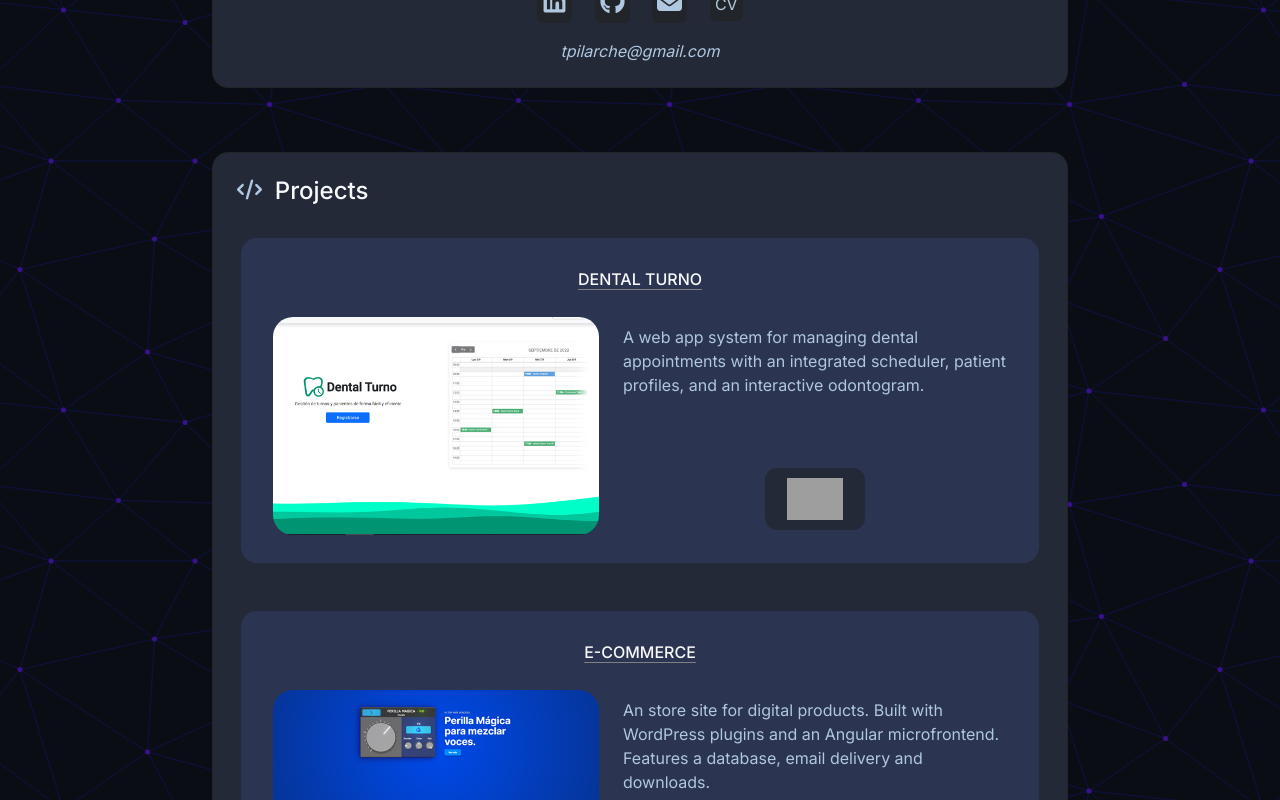
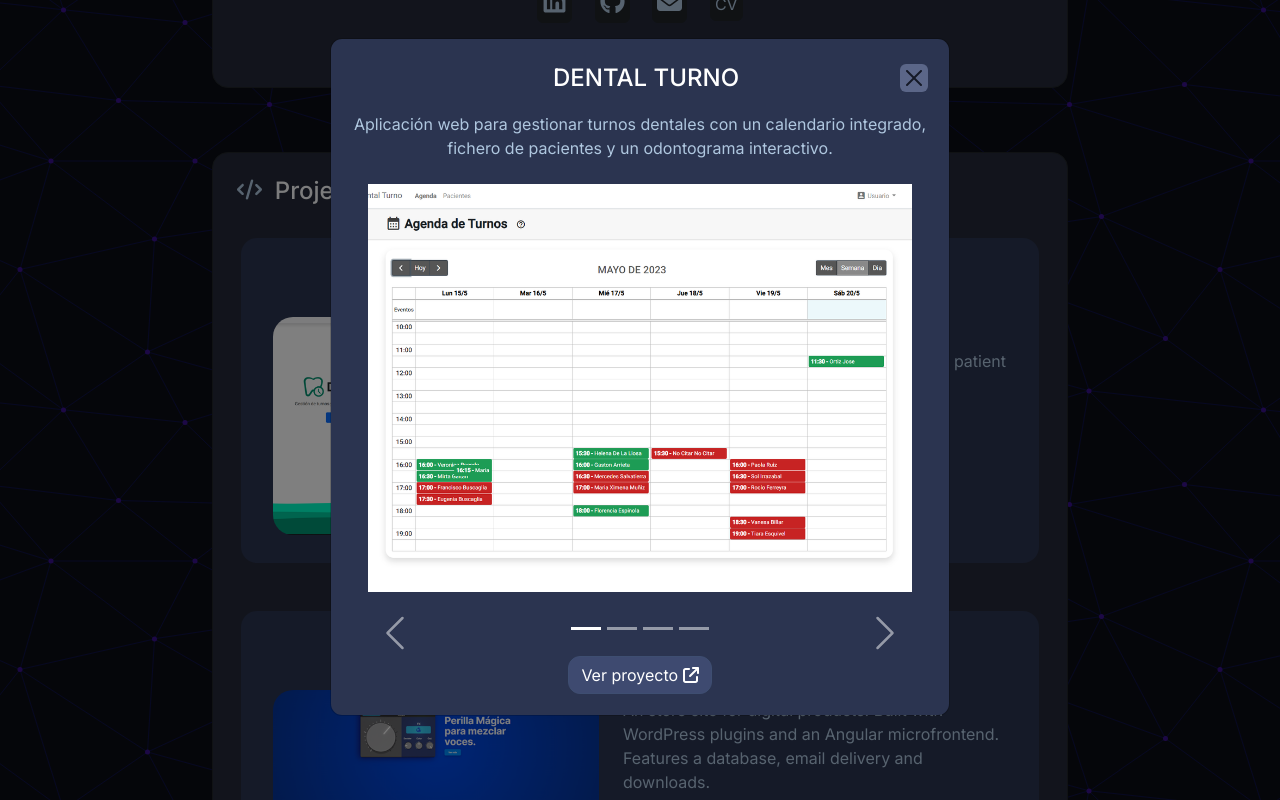
Before and after one commit to tobsailbot/portfolio-projects, a Next.js app: page / in a window 1280 px wide. Both pictures are taken after a click on the element 640 px from the left and 830 px from the top of the page. Shown: the part 430-1230 px from the top of the page. Built offline with nearby package versions, Linux system fonts and the light colour scheme; grey boxes are pictures that could not be loaded.

Commit message:
modal open and close

```diff
--- a/src/app/components/modal.tsx
+++ b/src/app/components/modal.tsx
@@ -1,4 +1,4 @@
-import { useState } from "react";
+import { useState, useEffect } from "react";
 import { Button, Modal } from "react-bootstrap";
 import Carousel from 'react-bootstrap/Carousel';
 import { faArrowUpRightFromSquare, faGraduationCap } from '@fortawesome/free-solid-svg-icons'
@@ -9,14 +9,18 @@ interface ModalBsProps {
     description: string;
     imgs: any;
     url: string;
-    isOpen:boolean;
+    isOpen: boolean; // A function that returns a boolean
+    setIsOpen: (value: boolean) => void; // A function to set isOpen value
 }
 
 const ModalBs = (props: ModalBsProps) => {
   const [show, setShow] = useState(false);
 
-  const handleClose = () => setShow(false);
-  const handleShow = () => setShow(true);
+
+  const handleClose = () => {
+    props.setIsOpen(false);
+  };
+
 
   return (
     <>
@@ -26,36 +30,38 @@ const ModalBs = (props: ModalBsProps) => {
         size="lg"
         aria-labelledby="contained-modal-title-vcenter"
         centered>
+
         <Modal.Header closeButton>
           <Modal.Title id="contained-modal-title-vcenter">
             {props.title}
           </Modal.Title>
         </Modal.Header>
-        <Modal.Body>
-        <p className='about text-center'>
+        <Modal.Body className="mt-0 pt-0 pb-0">
+        <p className='about text-center pb-2'>
           {props.description}
-        </p>
-        <p className='about text-center mb-4'>
-          <Button variant="primary" href={props.url}target='_blank'>
-            Ver proyecto <FontAwesomeIcon icon={faArrowUpRightFromSquare} />
-          </Button>
         </p>
 
           <Carousel>
             {props.imgs.map((imgUrl:any, index:any) => (
               <Carousel.Item key={index}>
                 <img
-                  className="w-100 px-2 m-auto"
+                  className="w-100 px-3 m-auto"
                   src={imgUrl}
                   alt={`Slide ${index + 1}`}
                   style={{ borderRadius: '12px'}}
                 />
-                <Carousel.Caption className="about text-center m-auto w-75 mt-4" style={{maxWidth:'500px'}}>
+                <Carousel.Caption className="about text-center m-auto w-75 mt-2" style={{maxWidth:'500px'}}>
                 </Carousel.Caption>
               </Carousel.Item>
             ))}
           </Carousel>
+
         </Modal.Body>
+        <p className='about text-center mb-3'>
+          <Button variant="primary" href={props.url}target='_blank'>
+            Ver proyecto <FontAwesomeIcon icon={faArrowUpRightFromSquare} />
+          </Button>
+        </p>
 
       </Modal>
     </>
--- a/src/app/css/styles.css
+++ b/src/app/css/styles.css
@@ -109,7 +109,6 @@
 .carousel-caption{
     position: initial !important;
     padding-bottom: 2.2rem !important;
-
 }
 
 .carousel-control-prev{
@@ -130,3 +129,17 @@
     width: 40px !important;
     height: 40px !important;
 }
+
+.modal-dialog{
+    margin-top: 5px !important;
+    margin-bottom: 5px !important;
+}
+
+@media (max-width: 1400px){
+    .modal-dialog {
+        max-width: 620px !important;
+        margin-right: auto;
+        margin-left: auto;
+    }
+
+}
--- a/src/app/page.tsx
+++ b/src/app/page.tsx
@@ -64,12 +64,10 @@ export default function Home() {
   const [isModalOpen, setIsModalOpen] = useState(false);
 
   const handleDivClick = () => {
-    // Update the state to open the modal box
     setIsModalOpen(true);
   };
 
   const handleCloseModal = () => {
-    // Update the state to close the modal box
     setIsModalOpen(false);
   };
 
@@ -131,6 +129,8 @@ export default function Home() {
             description="Aplicación web para gestionar turnos dentales con un calendario integrado, fichero de pacientes y un odontograma interactivo."
             imgs={['/img/calendario.png','/img/ficha.png','/img/odontogram.png','/img/statistics.png']}
             url='https://dental-turno.web.app/'
+            isOpen={isModalOpen}
+            setIsOpen={setIsModalOpen}
           />
         </div>
       }
```
Lines whose indentation alone changed are shown as unchanged.
